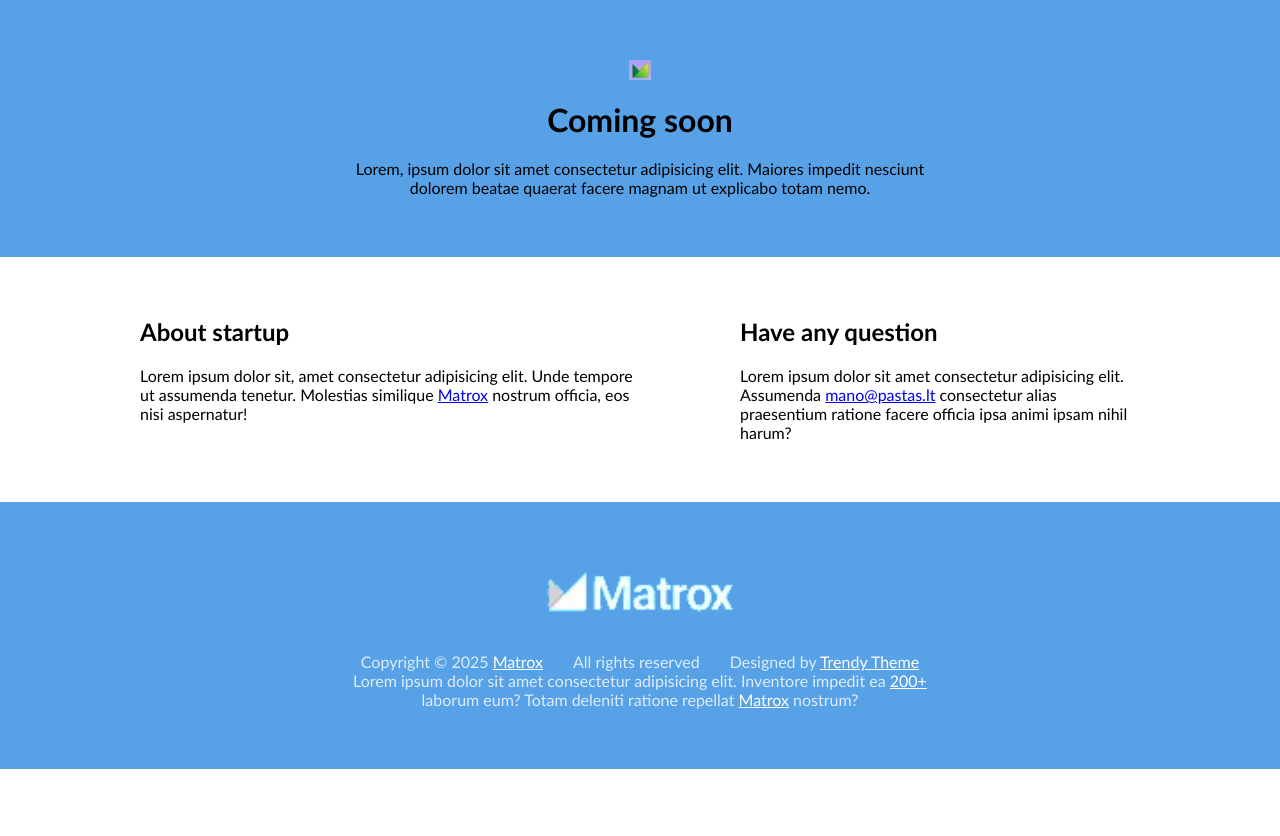
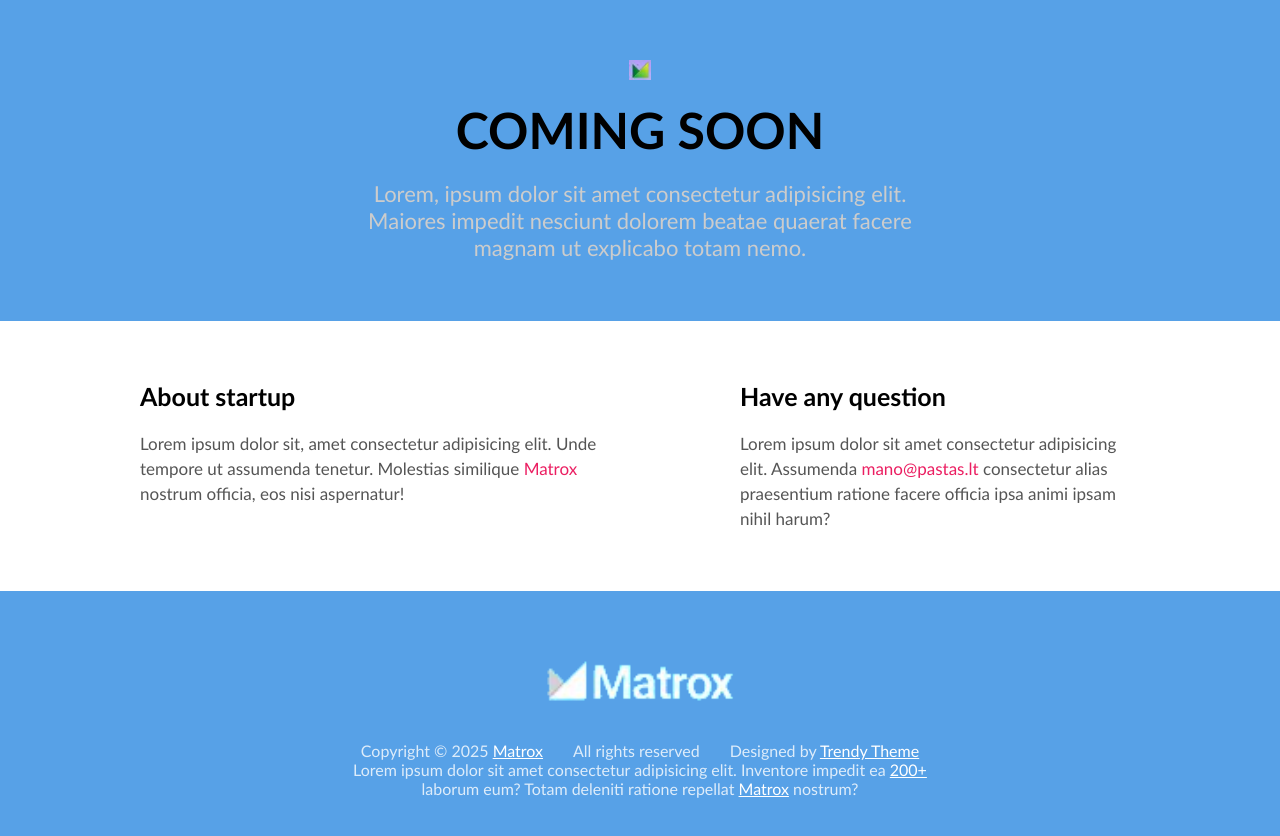
Before and after one commit to Aidas415/soon, a website: page index.html in a window 1280 px wide. Before the commit the page ends 800 px from the top, so only its background shows below. Drawn offline with Linux system fonts and the light colour scheme.

Commit message:
Layout done

```diff
--- /dev/null
+++ b/css/components/layout.css
@@ -0,0 +1,82 @@
+
+.container {
+    display: flex;
+    flex-direction: column;
+    align-items: center;
+    width: 100%;
+    padding-top: 60px;
+    padding-bottom: 60px;
+}
+
+.row {
+    display: flex;
+    justify-content: center;
+    flex-wrap: wrap;
+    gap: 60px 20px;
+    width: 1000px;
+}
+
+.row-short {
+    display: flex;
+    flex-direction: column;
+    align-items: center;
+    text-align: center;
+    width: 600px;
+}
+
+header > .row-short {
+    gap:20px;
+}
+
+.column {
+    display: flex;
+    flex-direction: column;
+    gap: 20px;
+    width: 50%;
+}
+
+.column + .column {
+    width: 40%;
+    margin-left: auto;
+}
+
+@media (max-width: 1100px) {
+    .row {
+        width: 800px;
+    }
+}
+
+@media (max-width: 900px) {
+    .row {
+        width: 600px;
+    }
+    .column,
+    .column + .column {
+        width: 100%;
+    }
+}
+
+@media (max-width: 700px) {
+    .row {
+        width: 400px;
+    }
+
+    .row-short {
+        width: 400px;
+    }
+}
+
+@media (max-width: 500px) {
+    .container {
+        padding-left: 20px;
+        padding-right: 20px;
+    }
+
+    .row {
+        width: 100%;
+    }
+
+    .row-short {
+        width: 100%;
+    }
+}
--- a/css/pages/soon.css
+++ b/css/pages/soon.css
@@ -9,45 +9,6 @@ body {
     font-family: 'Gill Sans', 'Gill Sans MT', Calibri, 'Trebuchet MS', sans-serif;
 }
 
-.container {
-    display: flex;
-    flex-direction: column;
-    align-items: center;
-    width: 100%;
-    padding-top: 60px;
-    padding-bottom: 60px;
-}
-
-.row {
-    display: flex;
-    justify-content: space-between;
-    width: 1000px;
-}
-
-.row-short {
-    display: flex;
-    flex-direction: column;
-    align-items: center;
-    text-align: center;
-    width: 600px;
-}
-
-header > .row-short {
-    gap:20px;
-}
-
-.column {
-    display: flex;
-    flex-direction: column;
-    gap: 20px;
-    width: 50%;
-}
-
-.column + .column {
-    width: 40%;
-    margin-left: 10%;
-}
-
 .bg-blue {
     background-color: rgb(87, 161, 231);
 }
@@ -56,13 +17,40 @@ header > .row-short {
     height: 20px;
 }
 
-.logo-white {
-    height: 60px;
-    margin-bottom: 30px;
+.main-title {
+    font-size: 50px;
+    text-transform: uppercase;
+    color: #000;
+}
+
+.main-description {
+    font-size: 22px;
+    color: #ccc;
+}
+
+.section-title {
+    font-size: 25px;
+    color: #000;
+}
+
+.section-description {
+    font-size: 17px;
+    line-height: 25px;
+    color: #555;
+}
+
+.section-description > a {
+    color: #eb1e61;
+    text-decoration: none;
 }
 
 footer {
     color: rgb(255, 255, 255, 0.8);
+}
+
+.logo-white {
+    height: 60px;
+    margin-bottom: 30px;
 }
 
 footer a {
@@ -71,42 +59,11 @@ footer a {
 
 .text-trio {
     display: flex;
-    gap: 30px;
-}
-
-@media (max-width: 1100px) {
-    .row {
-        width: 800px;
-    }
-}
-
-@media (max-width: 900px) {
-    .row {
-        width: 600px;
-    }
+    gap: 0 30px;
 }
 
 @media (max-width: 700px) {
-    .row {
-        width: 400px;
-    }
-
-    .row-short {
-        width: 400px;
+    .text-trio {
+        flex-direction: column;
     }
 }
-
-@media (max-width: 500px) {
-    .container {
-        padding-left: 20px;
-        padding-right: 20px;
-    }
-
-    .row {
-        width: 100%;
-    }
-
-    .row-short {
-        width: 100%;
-    }
-}
--- a/index.html
+++ b/index.html
@@ -11,25 +11,26 @@
    <meta name="apple-mobile-web-app-title" content="Soon" />
    <link rel="manifest" href="./favicon/site.webmanifest" />
    <link rel="stylesheet" href="./css/pages/soon.css">
+   <link rel="stylesheet" href="./css/components/layout.css">
 </head>
 <body>
     <header class="container bg-blue">
         <div class="row-short">
             <img class="logo" src="img/logo-soon.png" alt="Logo">
-            <h1>Coming soon</h1>
-            <p>Lorem, ipsum dolor sit amet consectetur adipisicing elit. Maiores impedit nesciunt dolorem beatae quaerat facere magnam ut explicabo totam nemo.</p>
+            <h1 class="main-title">Coming soon</h1>
+            <p class="main-description">Lorem, ipsum dolor sit amet consectetur adipisicing elit. Maiores impedit nesciunt dolorem beatae quaerat facere magnam ut explicabo totam nemo.</p>
         </div>
     </header>
 
     <main class="container">
         <div class="row">
              <div class="column">
-                <h2>About startup</h2>
-                <p>Lorem ipsum dolor sit, amet consectetur adipisicing      elit. Unde tempore ut assumenda tenetur. Molestias   similique <a href="#">Matrox</a>  nostrum officia, eos nisi       aspernatur!</p>
+                <h2 class="section-title">About startup</h2>
+                <p class="section-description">Lorem ipsum dolor sit, amet consectetur adipisicing      elit. Unde tempore ut assumenda tenetur. Molestias   similique <a href="#">Matrox</a>  nostrum officia, eos nisi       aspernatur!</p>
              </div>
               <div class="column">
-                <h2>Have any question</h2>
-                <p>Lorem ipsum dolor sit amet consectetur adipisicing elit.     Assumenda <a href="mailto:mano@pastas.lt">mano@pastas.lt</a>  consectetur alias praesentium ratione facere officia     ipsa animi ipsam nihil harum?</p>
+                <h2 class="section-title">Have any question</h2>
+                <p class="section-description">Lorem ipsum dolor sit amet consectetur adipisicing elit.     Assumenda <a href="mailto:mano@pastas.lt">mano@pastas.lt</a>  consectetur alias praesentium ratione facere officia     ipsa animi ipsam nihil harum?</p>
              </div>
         </div>
     </main>
```
Also changed, not shown: README.md.
